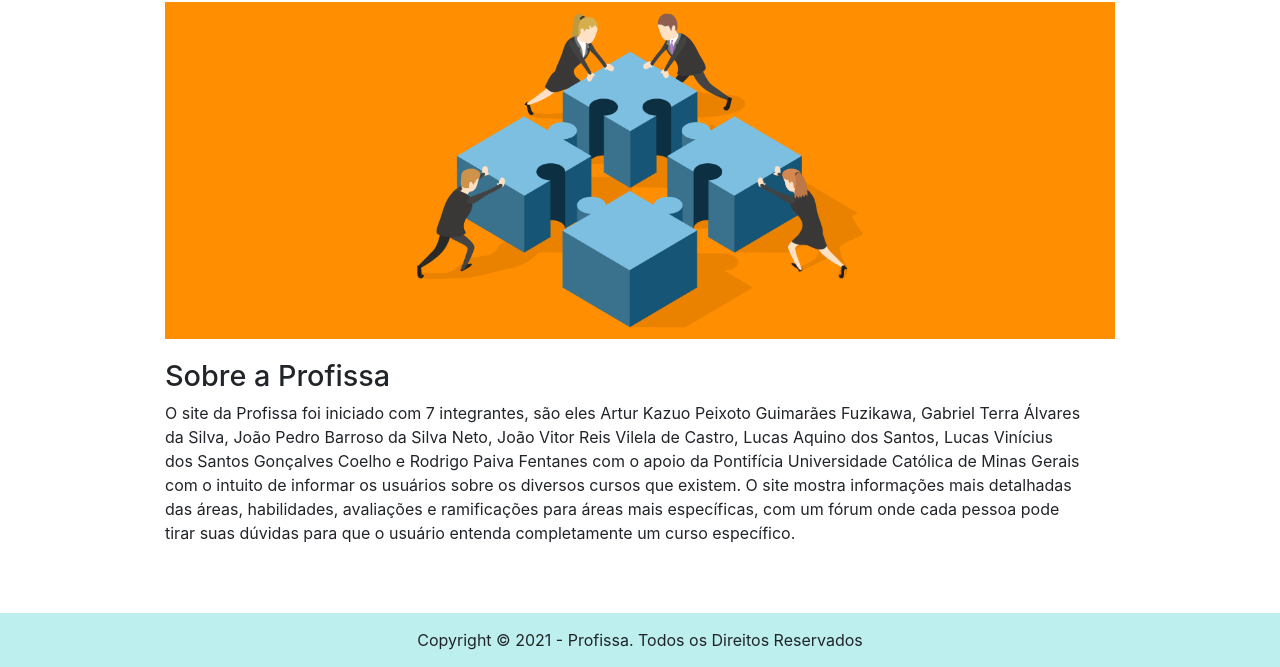
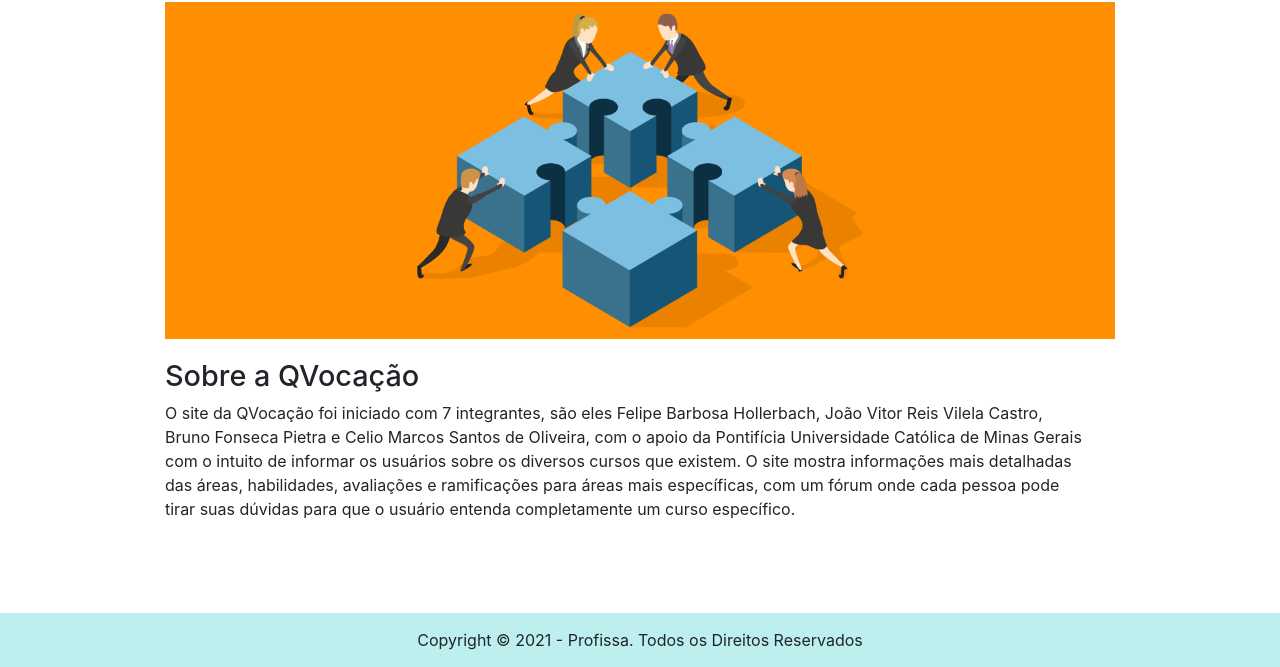
Before and after one commit to joaovReis0/TI2_G14, a website: page tiaw-ppl-cc-m-20211-grupo-9-escolha-profissional/public/Sobre.html in a window 1280 px wide. Shown: the part 133-800 px from the top of the page. Drawn offline with nearby package versions, Linux system fonts and the light colour scheme.

Commit message:
Update Sobre.html

```diff
--- a/tiaw-ppl-cc-m-20211-grupo-9-escolha-profissional/public/Sobre.html
+++ b/tiaw-ppl-cc-m-20211-grupo-9-escolha-profissional/public/Sobre.html
@@ -65,10 +65,11 @@
                 </div>
                 <div class="row sobreDiv">
                     <h2>
-                        Sobre a Profissa
+                        Sobre a QVocação
                     </h2>
                     <p>
-                        O site da Profissa foi iniciado com 7 integrantes, são eles Artur Kazuo Peixoto Guimarães Fuzikawa, Gabriel Terra Álvares da Silva, João Pedro Barroso da Silva Neto, João Vitor Reis Vilela de Castro, Lucas Aquino dos Santos, Lucas Vinícius dos Santos Gonçalves Coelho e Rodrigo Paiva Fentanes com o apoio da Pontifícia Universidade Católica de Minas Gerais com o intuito de informar os usuários sobre os diversos cursos que existem. O site mostra informações mais detalhadas das áreas, habilidades, avaliações e ramificações para áreas mais específicas, com um fórum onde cada pessoa pode tirar suas dúvidas para que o usuário entenda completamente um curso específico.
+                        O site da QVocação foi iniciado com 7 integrantes, são eles Felipe Barbosa Hollerbach, João Vitor Reis Vilela Castro, Bruno Fonseca Pietra e Celio Marcos Santos de Oliveira,
+ com o apoio da Pontifícia Universidade Católica de Minas Gerais com o intuito de informar os usuários sobre os diversos cursos que existem. O site mostra informações mais detalhadas das áreas, habilidades, avaliações e ramificações para áreas mais específicas, com um fórum onde cada pessoa pode tirar suas dúvidas para que o usuário entenda completamente um curso específico.
                     </p>
                 </div>
             </div>
```
